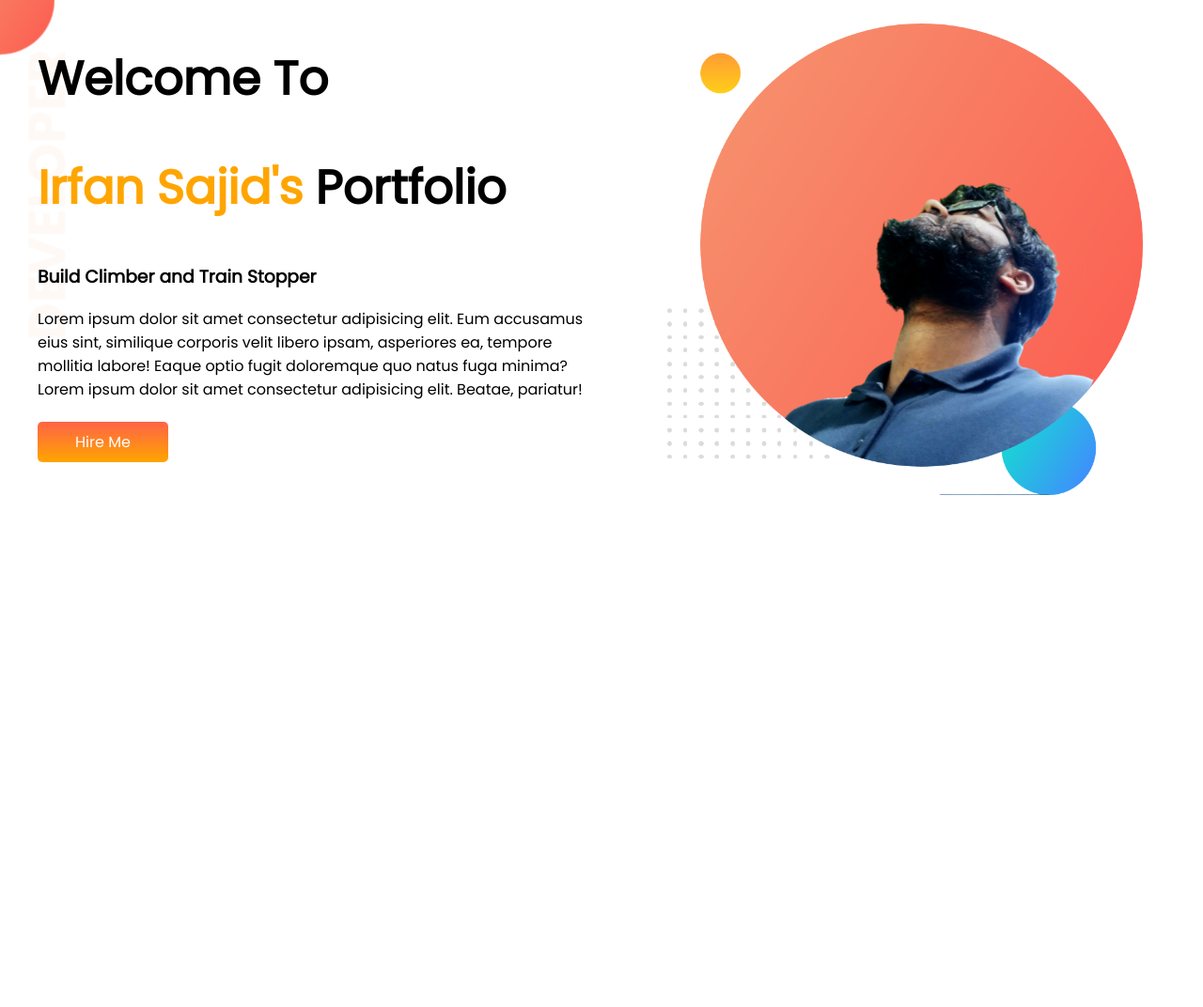
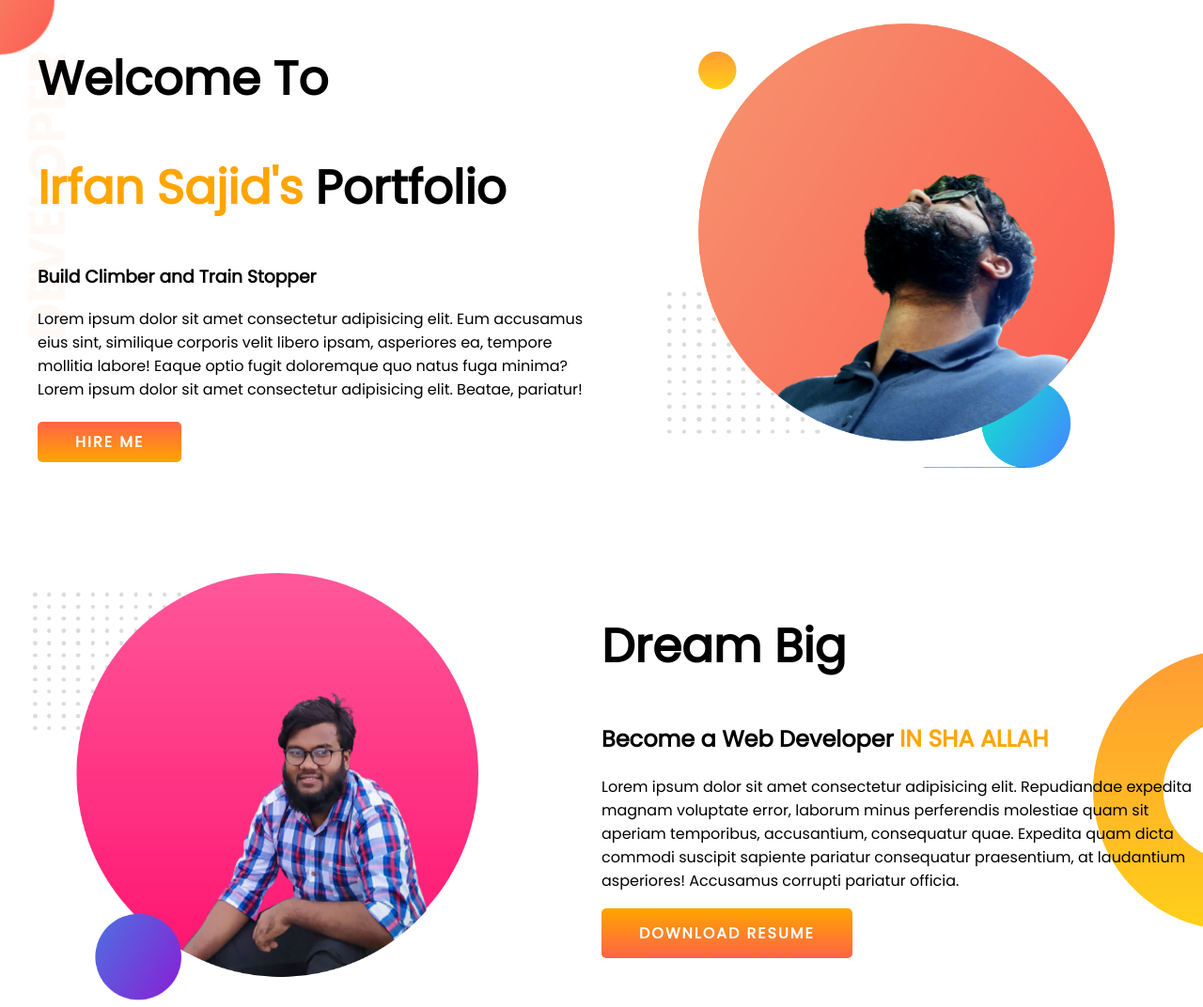
Before and after one commit to irfanhsajid/first-portfolio_project, a plain HTML site: page index.html in a window 1280 px wide. Shown: the whole page at 94% size. Before the commit the page ends 800 px from the top, so only its background shows below. Drawn offline with Linux system fonts and the light colour scheme.

Commit message:
middle-section added

```diff
--- a/index.html
+++ b/index.html
@@ -13,6 +13,8 @@
 </head>
 
 <body>
+    <!-- Top Section starts here -->
+
     <section class="top-section">
 
         <div class="upper-part">
@@ -32,7 +34,39 @@
         </div>
 
     </section>
+    <!-- Top Section ends here -->
 
+
+    <!-- middle section starts here -->
+    <section class="middle-section">
+
+        <div class="middle-part">
+            <img src="images/Sajid/sajid's-bg-portDP.png" alt="">
+        </div>
+        <div class="middle-part">
+
+            <h1>Dream Big</h1>
+
+            <h2>Become a Web Developer <span class="inShaAllah">In Sha Allah</span> </h2>
+
+            <p>Lorem ipsum dolor sit amet consectetur adipisicing elit. Repudiandae expedita magnam voluptate error,
+                laborum minus perferendis molestiae quam sit aperiam temporibus, accusantium, consequatur quae. Expedita
+                quam dicta commodi suscipit sapiente pariatur consequatur praesentium, at laudantium asperiores!
+                Accusamus corrupti pariatur officia.</p>
+            <a class="resume-btn" href="#">Download Resume</a>
+        </div>
+
+    </section>
+    <!-- middle section ends here -->
+
+
+    <!-- experience section starts -->
+    <section class="experience-section">
+
+
+
+
+    </section>
 
 
 </body>
--- a/style.css
+++ b/style.css
@@ -3,7 +3,7 @@ body{
     margin: 0;
     padding: 0;
 }
-
+/* top section starts here */
 h1{
     font-size: 50px;
 }
@@ -11,8 +11,10 @@ h1{
     color: orange;
 }
 
-section{
+.top-section{
     display: flex;
+    background-image: url(images/top-banner.png);
+    background-repeat: no-repeat;
 }
 
 .upper-part{
@@ -22,7 +24,7 @@ margin-left: 35px;
 
 }
 .upper-part img{
-    width: 85%;
+    width: 80%;
     margin-left: 30px;
     margin-top: 20px;
 }
@@ -35,8 +37,48 @@ margin-left: 35px;
     padding: 10px 40px;
     border-radius: 5px;
    color: white;
+   font-weight: bold;
+   letter-spacing: 2px;
+   text-transform: uppercase;
 }
-.top-section{
-    background-image: url(images/top-banner.png);
+
+/* Top section ends here */
+
+/* middle section starts here */
+
+.middle-section{
+    display: flex;
+    margin-top: 100px;
+    background-image:url(images/dream-bg.png);
     background-repeat: no-repeat;
+    background-position: right;
+
 }
+.middle-part{
+    width: 50%;
+}
+.middle-part img{
+    width: 74%;
+    margin-left: 35px;
+}
+.inShaAllah{
+    color: orange;
+    font-size: 25px;
+    text-transform: uppercase;
+}
+.middle-part p{
+    padding-bottom: 15px;
+    margin-right: 10px;
+}
+.resume-btn{
+    text-decoration: none;
+    background-image: linear-gradient(orange,tomato);
+    padding: 15px 40px;
+    border-radius: 5px;
+    color: white;
+    font-weight: bold;
+    text-transform: uppercase;
+    letter-spacing: 2px;
+}
+
+/* middle section ends here */
```
